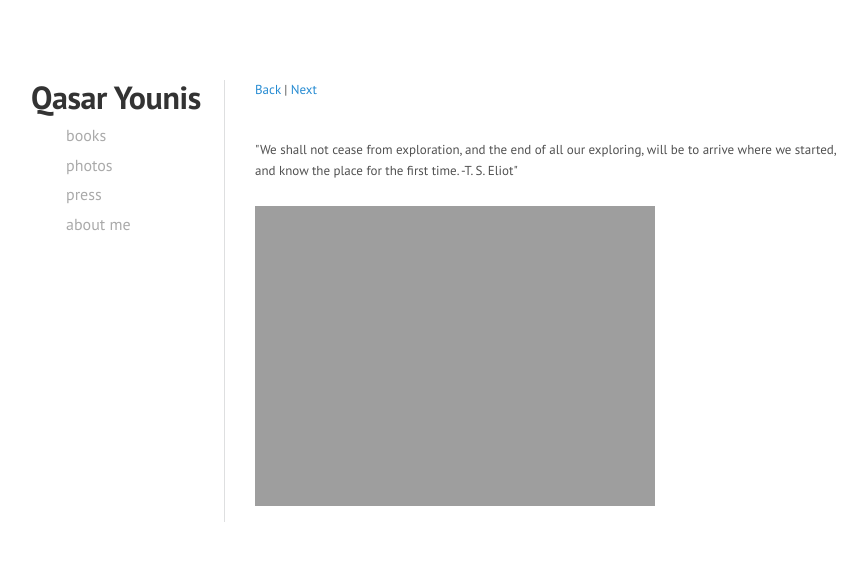
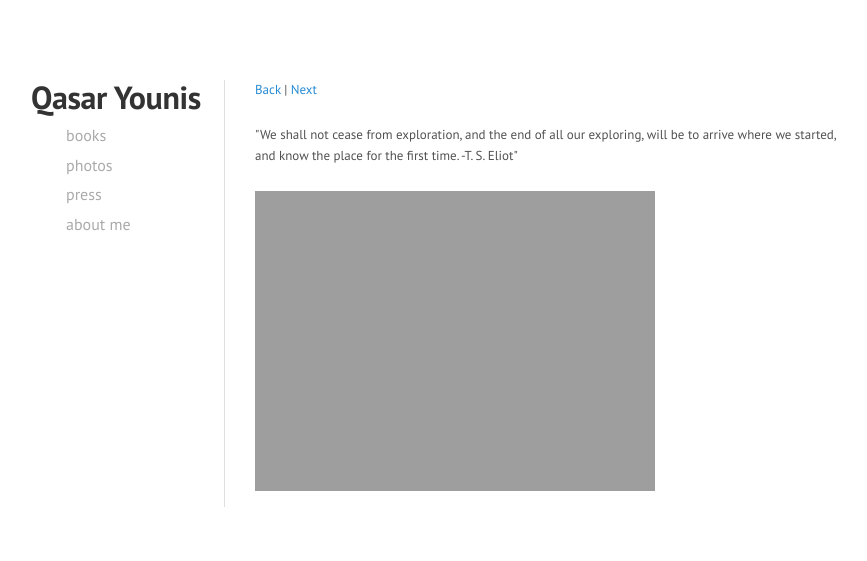
Before and after one commit to qasar/qasar.github.io, a Jekyll site: the page built from photos.html, in a window 1280 px wide. Shown: the top 561 px of the page, without its empty margins (35-902 px from the left). Built offline with Jekyll 4.4.1, drawn with Linux system fonts in a browser that asks for light colours.

Commit message:
Update photos.html

```diff
--- a/photos.html
+++ b/photos.html
@@ -73,7 +73,7 @@ document.addEventListener("keydown", function(e){
 {% include nav.html %}
 <div class="content list" id="photolist">
 <div id="gallerycontainer">
-<div class="buttons" style="padding-bottom: 15px" >
+<div class="buttons">
 <a href="#" onclick="previous(); return false;">Back</a> |
 <a href="#" onclick="next(); return false;">Next</a>
 </div>
```
